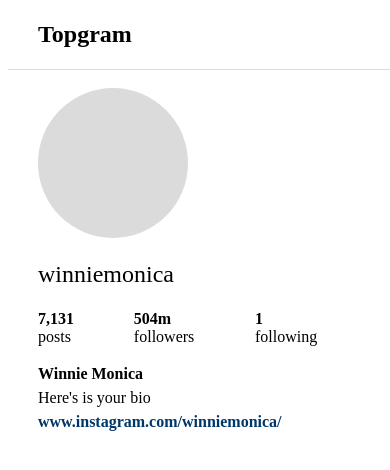
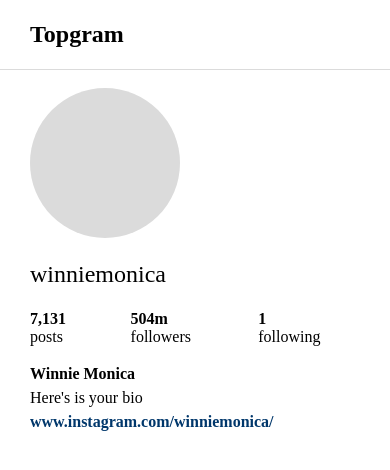
Before and after one commit to winniemonica/cloning-profileIG, a plain HTML site: page index.html in a window 390 px wide. Drawn offline with Linux system fonts and the light colour scheme; no server answers.

Commit message:
fix: fix responsive

```diff
--- a/style.css
+++ b/style.css
@@ -5,7 +5,12 @@
   --max-width: 62.1875rem;
   --padding: 0 1.875rem;
 }
-
+html,
+body {
+  width: 100%;
+  margin: 0;
+  overflow-x: hidden;
+}
 nav {
   width: 100%;
   height: 70px;
```
